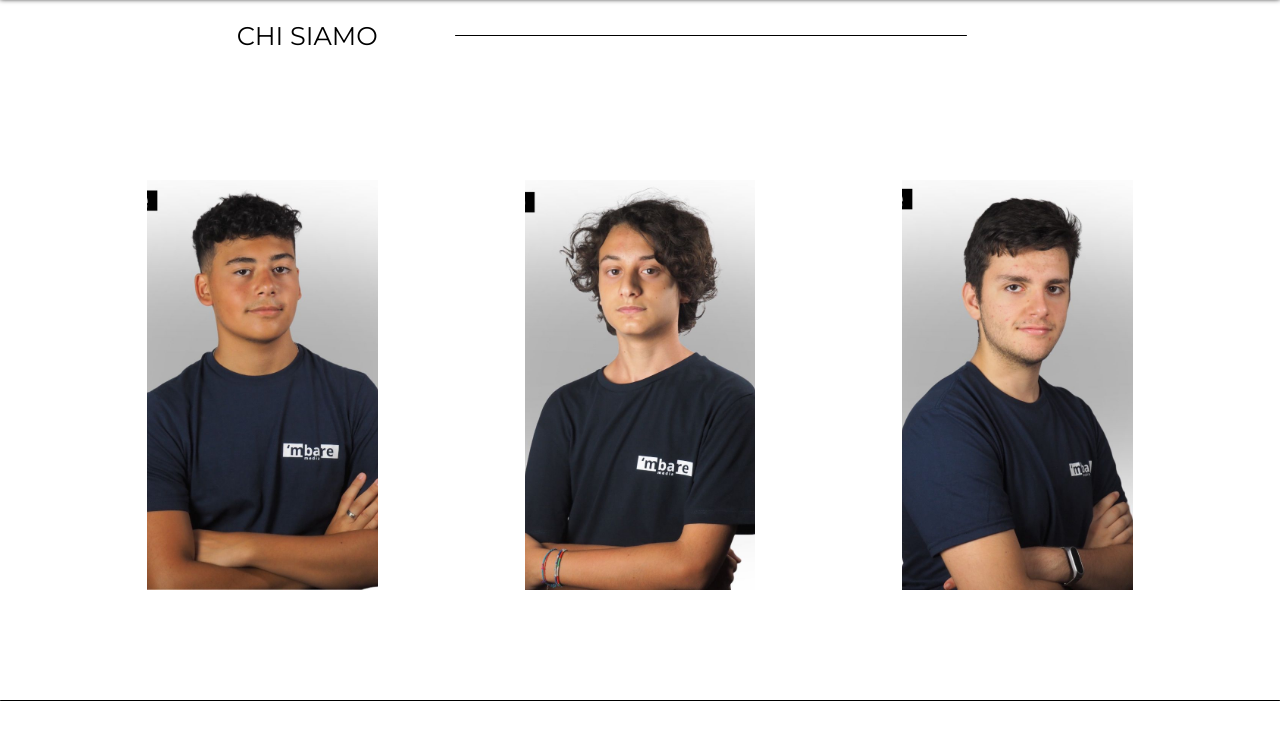
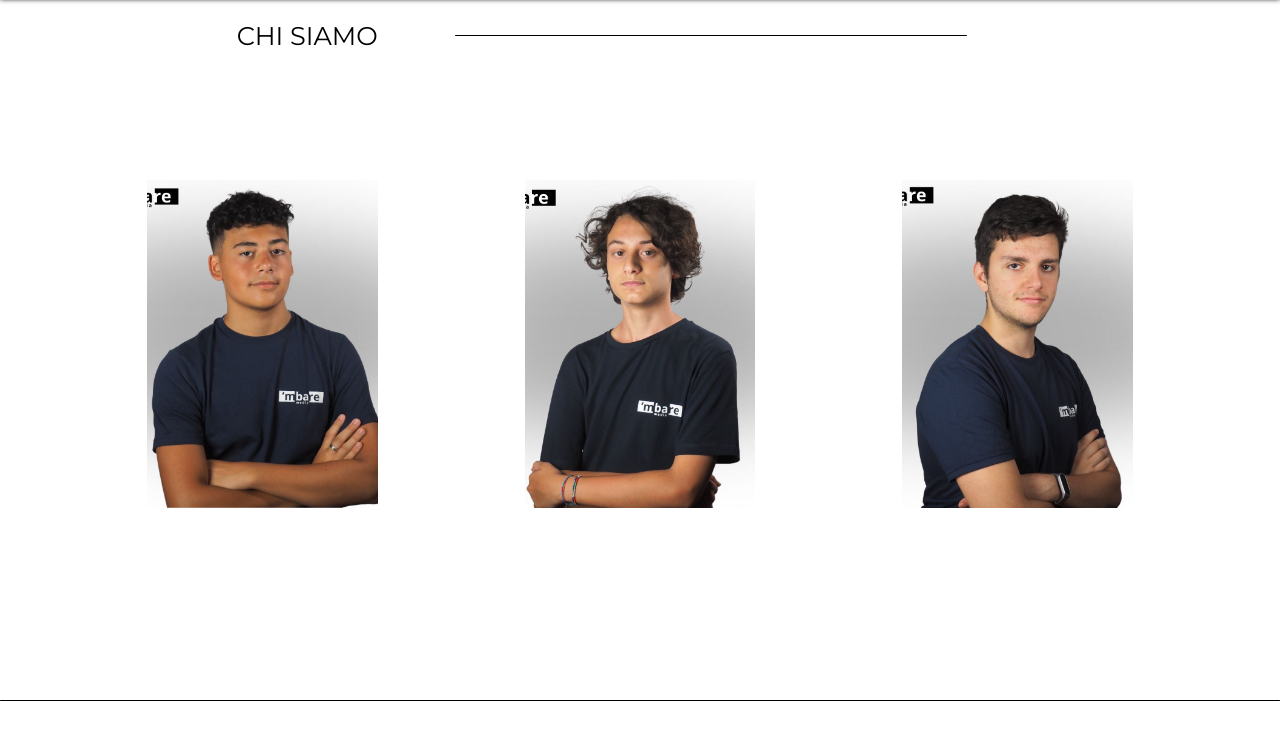
Before and after one commit to Ciposki/Ciposki.github.io, a plain HTML site: page chi-siamo/index.html in a window 1280 px wide. Shown: the part 40-780 px from the top of the page. Drawn offline with nearby package versions, Linux system fonts and the light colour scheme.

Commit message:
Update style.css

```diff
--- a/style.css
+++ b/style.css
@@ -302,7 +302,7 @@ button:hover {
 }
 .mbarecreator img{
     align-self: center;
-    height: 100%;
+    height: 80%;
     display: inline-block;
     transition: .5s ease;
 
```
